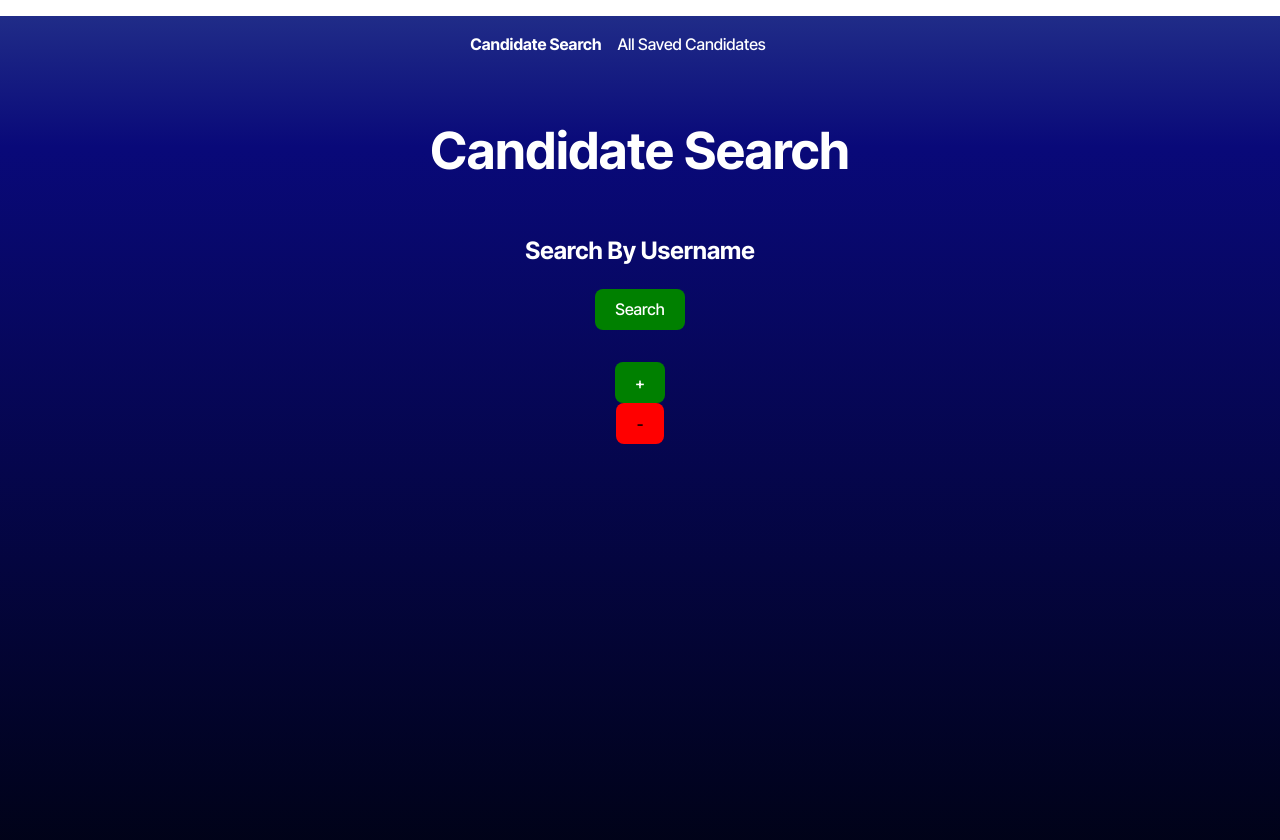
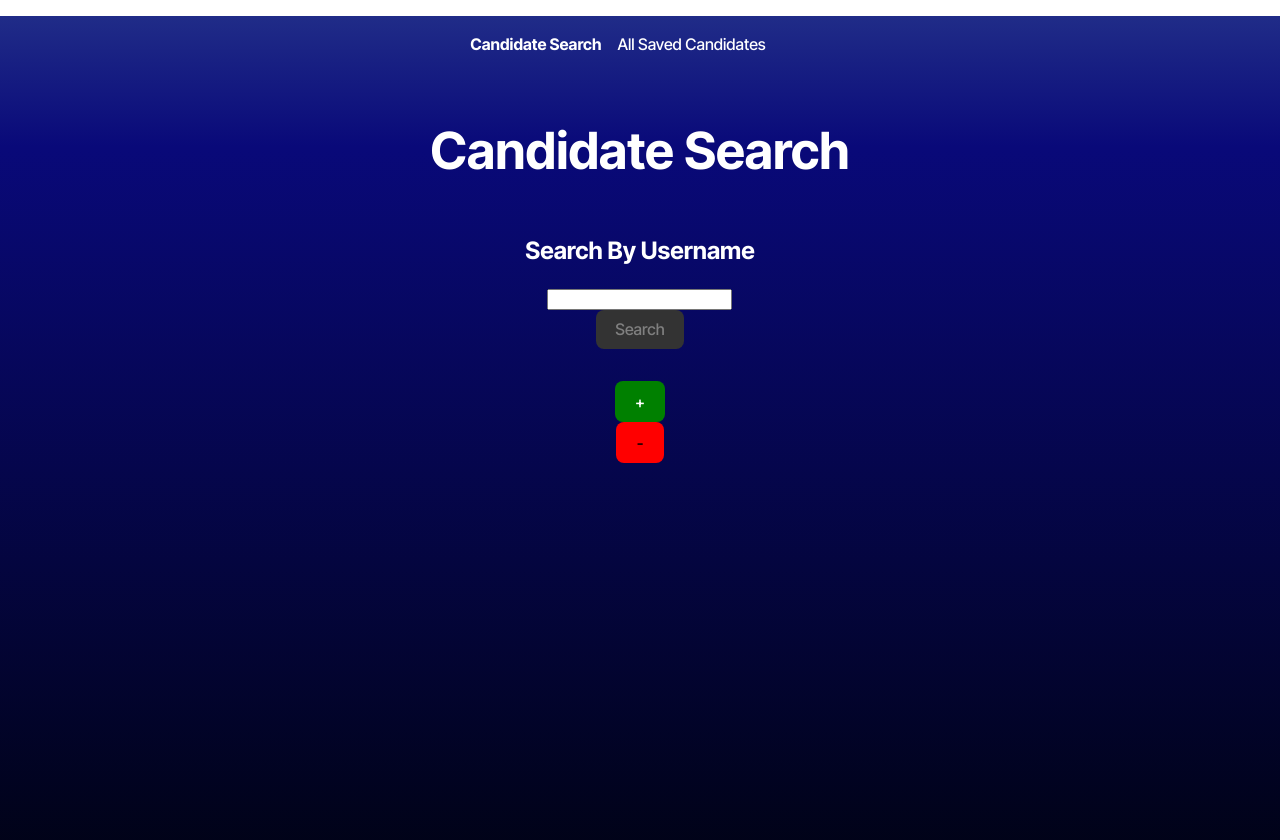
Before and after one commit to johben17796/GitHub-Candidate-Search, a React (Vite) app: page / in a window 1280 px wide. Shown: the top 840 px of the page. Built offline with nearby package versions, Linux system fonts and the light colour scheme.

Commit message:
vite config

```diff
--- a/src/pages/CandidateSearch.tsx
+++ b/src/pages/CandidateSearch.tsx
@@ -10,17 +10,6 @@ const CandidateSearch = () => {
   const [chosenCandidate, setChosenCandidate]=useState<Candidate | null>(null)
 
 
-  const searchBar = () => {
-    return (
-      <>
-        <input
-          value={username}
-          onChange={(e) => setUsername(e.target.value)}
-          />
-        <button onClick={userSearch}>Search</button>
-      </>
-    );
-  };
 
   const userSearch = async () => {
     const userData = await searchGithubUser(username);
@@ -50,7 +39,11 @@ const CandidateSearch = () => {
     <>
       <h1>Candidate Search</h1>
       <h2>Search By Username</h2>
-      <button onClick={searchBar} className="plus">Search</button>
+      <input
+          value={username}
+          onChange={(e) => setUsername(e.target.value)}
+          />
+      <button onClick={userSearch} className="search">Search</button>
       <p>{chosenCandidate && renderSingleCandidate(chosenCandidate)}</p>
       <button onClick={handleAdd} className="plus">+</button>
       <button onClick={handleSkip} className="minus">-</button>
--- a/vite.config.ts
+++ b/vite.config.ts
@@ -5,4 +5,8 @@ import react from '@vitejs/plugin-react';
 export default defineConfig({
   envDir: './environment',
   plugins: [react()],
+  server: {
+    port: 3000,
+    open: true
+  }
 });
```
